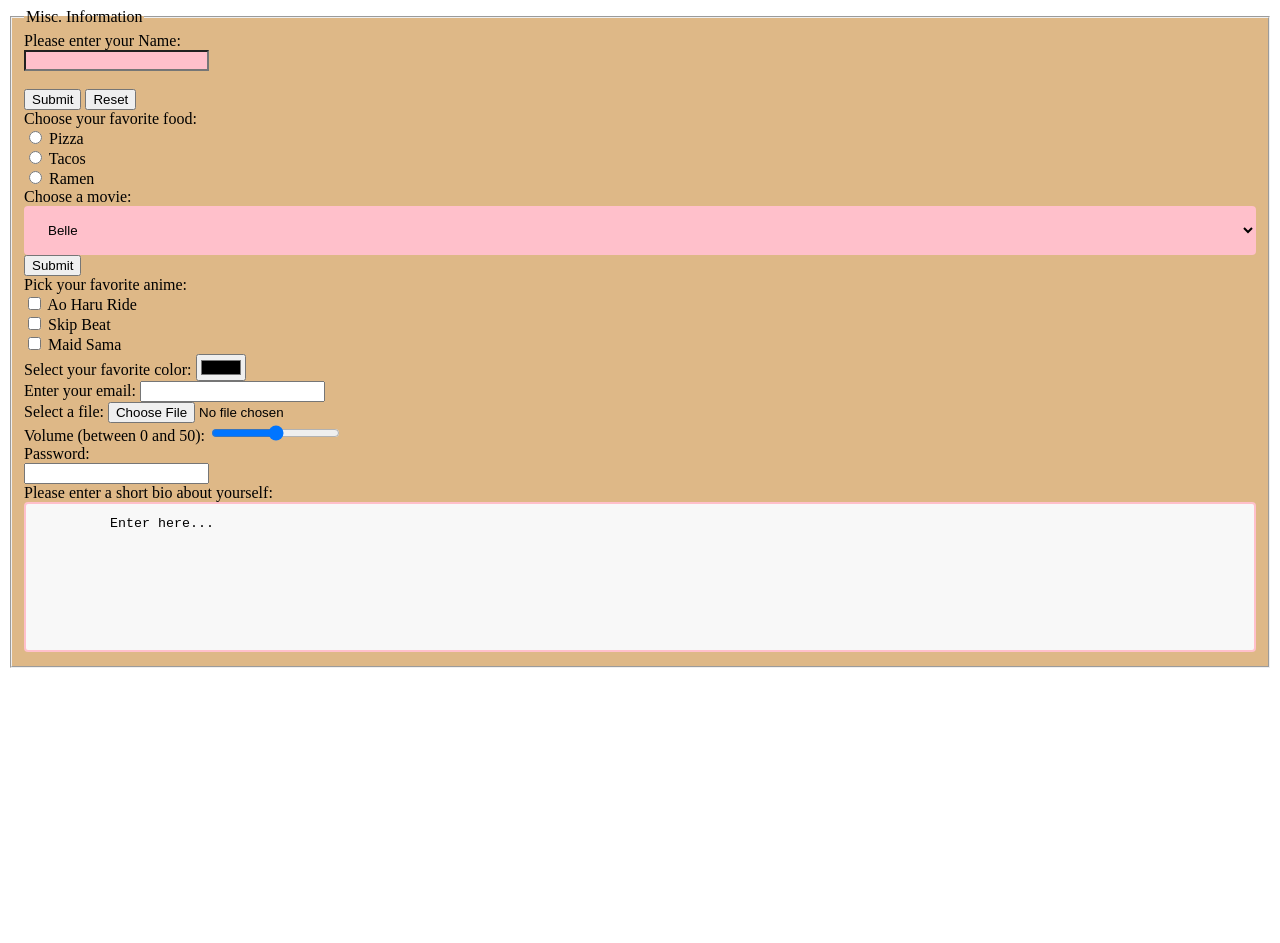
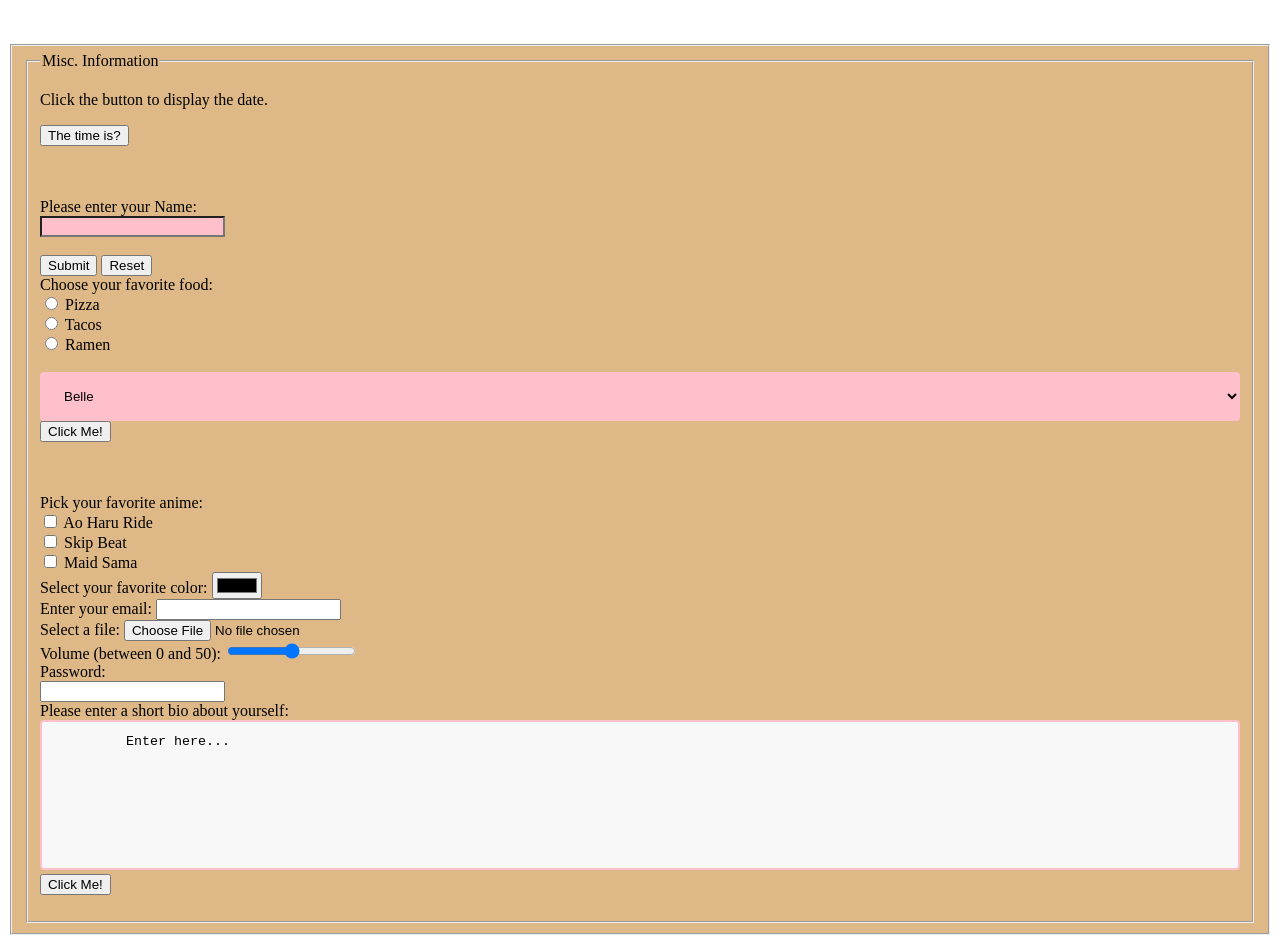
Before and after one commit to jakaylal/ASN8, a plain HTML site: page asn6/index.html in a window 1280 px wide. Before the commit the page ends 800 px from the top, so only its background shows below. Drawn offline with Linux system fonts and the light colour scheme.

Commit message:
assign 6

```diff
--- a/asn6/index.html
+++ b/asn6/index.html
@@ -5,10 +5,47 @@
     <meta name="viewport" content="width=device-width, initial-scale=1.0">
     <title>Assignment 6</title>
     <link rel="stylesheet" href="style.css">
+
+    <script>
+      function getOption() {
+        var obj = document.getElementById("mySelect");
+        document.getElementById("demo").innerHTML =
+        obj.options[obj.selectedIndex].text;
+      }
+      function getAllOptions(){
+        var obj = document.getEelementById("formoptions");
+        document.getElectmentByID("demo").innerHTML
+        obj.options[obj.selectedIndex].text;
+      }
+      </script>
+
+
+
+
+
+      <br><br>
+
+
+
+
 </head>
 <body>
-<form action="/action_page.php">
-    <fieldset>
+  <form id="formoptions">
+<fieldset>
+
+      <fieldset action="/action_page.php">
+        <!--displaying the time-->
+        <p>Click the button to display the date.</p>
+        <button onclick="displayDate()">The time is?</button>
+        <script>
+        function displayDate() {
+          document.getElementById("demo").innerHTML = Date();
+        }
+        </script>
+        <p id="demo"></p>
+
+        <br><br>
+
         <legend>Misc. Information</legend>
         <label for="name">Please enter your Name:</label><br>
           <input type="text" id="name" name="name"><br><br>
@@ -23,25 +60,41 @@
           <label for="tacos">Tacos</label><br>
           <input type="radio" id="ramen" name="fav_food" value="Ramen">
           <label for="ramen">Ramen</label>
-      <br>
+
+
+
+
+
+      <br><br>
+
+
+  <select id="mySelect">
       <label for="movies">Choose a movie:</label>
-      <select id="movies" name="movies">
         <option value="Perfect Blue">Perfect Blue</option>
         <option value="Spirited Away">Spirited Away</option>
         <option value="Belle" selected>Belle</option>
         <option value="A Silent Voice">A Silent Voice</option>
       </select>
-      <input type="submit">
-      <br>
+      <input type="button" onclick="getOption()" value="Click Me!">
+
+
+      <p id="demo"></p>
+      <br><br>
+
       <label for="name">Pick your favorite anime:</label>
       <br>
+
          <input type="checkbox" id="anime1" name="anime1" value="Ao Haru Ride">
           <label for="anime1">Ao Haru Ride</label><br>
           <input type="checkbox" id="anime2" name="anime2" value="Skip Beat">
           <label for="anime2">Skip Beat</label><br>
           <input type="checkbox" id="anime3" name="anime3" value="Maid Sama">
           <label for="anime3">Maid Sama</label>
+
+
       <br>
+
+
          <label for="favcolor">Select your favorite color:</label>
           <input type="color" id="favcolor" name="favcolor">
       <br>
@@ -61,7 +114,14 @@
       <textarea name="message" rows="10" cols="30">
         Enter here...
         </textarea>
-    </fieldset>
+        <input type="button" onclick="getAllOptions()" value="Click Me!">
+          <p id="demo"></p>
+
+
+        </fieldset>
+
+
+
 
 
 
```
